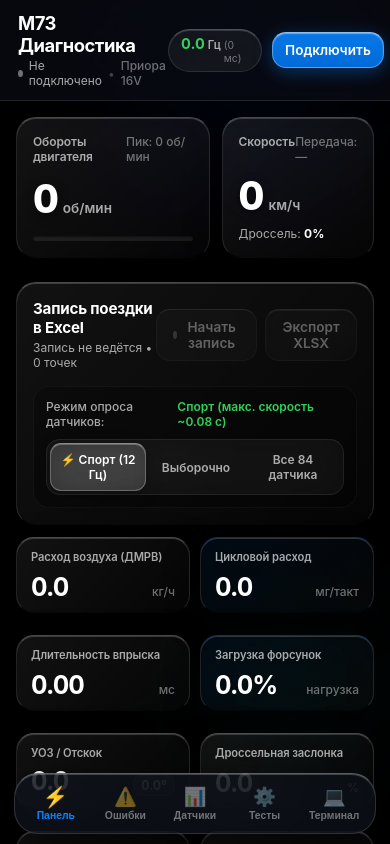
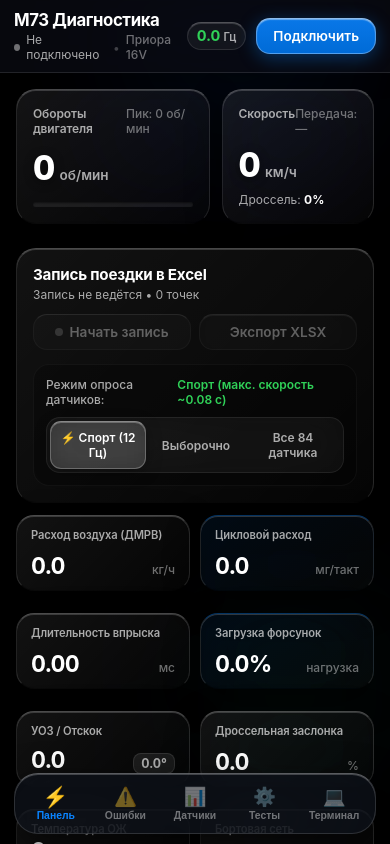
Before and after one commit to swmenz/OBD-Scanner-M73, a plain HTML site: page index.html in a window 390 px wide. Drawn offline with Linux system fonts and the light colour scheme.

Commit message:
style: optimize responsiveness and layout ergonomics for Apple Liquid Glass

```diff
--- a/styles.css
+++ b/styles.css
@@ -85,6 +85,8 @@ body {
   display: flex;
   flex-direction: column;
   height: 100%;
+  max-width: 580px;
+  margin: 0 auto;
   position: relative;
   z-index: 1;
   padding-top: env(safe-area-inset-top);
@@ -400,9 +402,17 @@ body {
    ========================================================================== */
 .control-top {
   display: flex;
-  justify-content: space-between;
-  align-items: center;
-  margin-bottom: 16px;
+  flex-direction: column;
+  gap: 12px;
+  margin-bottom: 14px;
+}
+
+@media (min-width: 480px) {
+  .control-top {
+    flex-direction: row;
+    justify-content: space-between;
+    align-items: center;
+  }
 }
 
 .card-title {
@@ -422,6 +432,11 @@ body {
 .control-buttons {
   display: flex;
   gap: 8px;
+  width: 100%;
+}
+
+.control-buttons .glass-btn {
+  flex: 1;
 }
 
 .btn-rec {
@@ -938,6 +953,8 @@ body {
   bottom: calc(env(safe-area-inset-bottom) + 10px);
   left: 14px;
   right: 14px;
+  max-width: 520px;
+  margin: 0 auto;
   background: rgba(14, 18, 26, 0.76);
   backdrop-filter: blur(35px) saturate(200%);
   -webkit-backdrop-filter: blur(35px) saturate(200%);
@@ -984,3 +1001,33 @@ body {
   font-size: 0.65rem;
   font-weight: 600;
 }
+
+/* ==========================================================================
+   АДАПТИВНОСТЬ ДЛЯ КОМПАКТНЫХ ЭКРАНОВ (IPHONE SE, MINI)
+   ========================================================================== */
+@media (max-width: 400px) {
+  .glass-navbar {
+    padding: 10px 14px;
+  }
+  .brand-name {
+    font-size: 1.05rem;
+  }
+  .cadence-detail {
+    display: none;
+  }
+  .cadence-pill {
+    padding: 5px 9px;
+  }
+  .hero-value {
+    font-size: 2.15rem;
+  }
+  .tile-num {
+    font-size: 1.45rem;
+  }
+}
+
+@media (max-width: 350px) {
+  .hero-grid {
+    grid-template-columns: 1fr;
+  }
+}
--- a/sw.js
+++ b/sw.js
@@ -1,5 +1,5 @@
 // Сервис-воркер для 100% оффлайн работы приложения в машине без интернета
-const CACHE_NAME = 'm73-diag-cache-v5';
+const CACHE_NAME = 'm73-diag-cache-v6';
 
 const ASSETS_TO_CACHE = [
   './',
```
